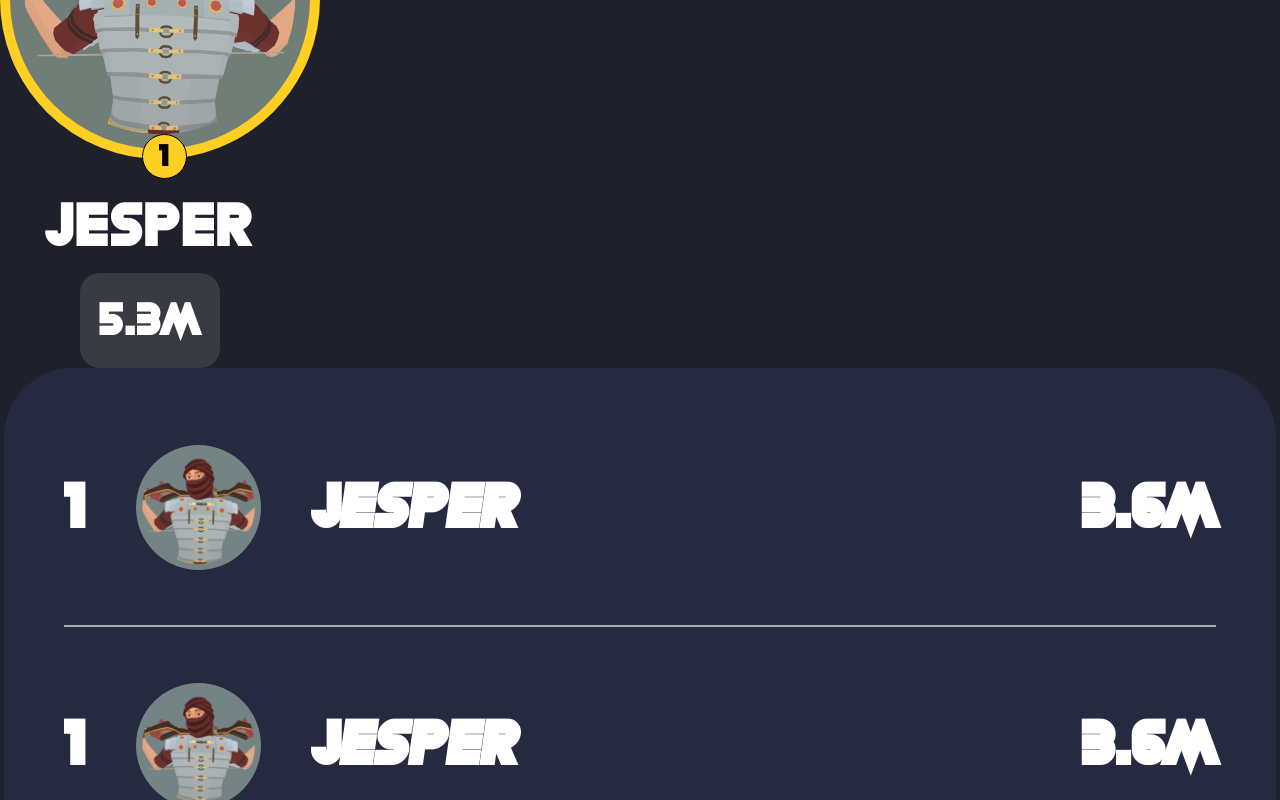
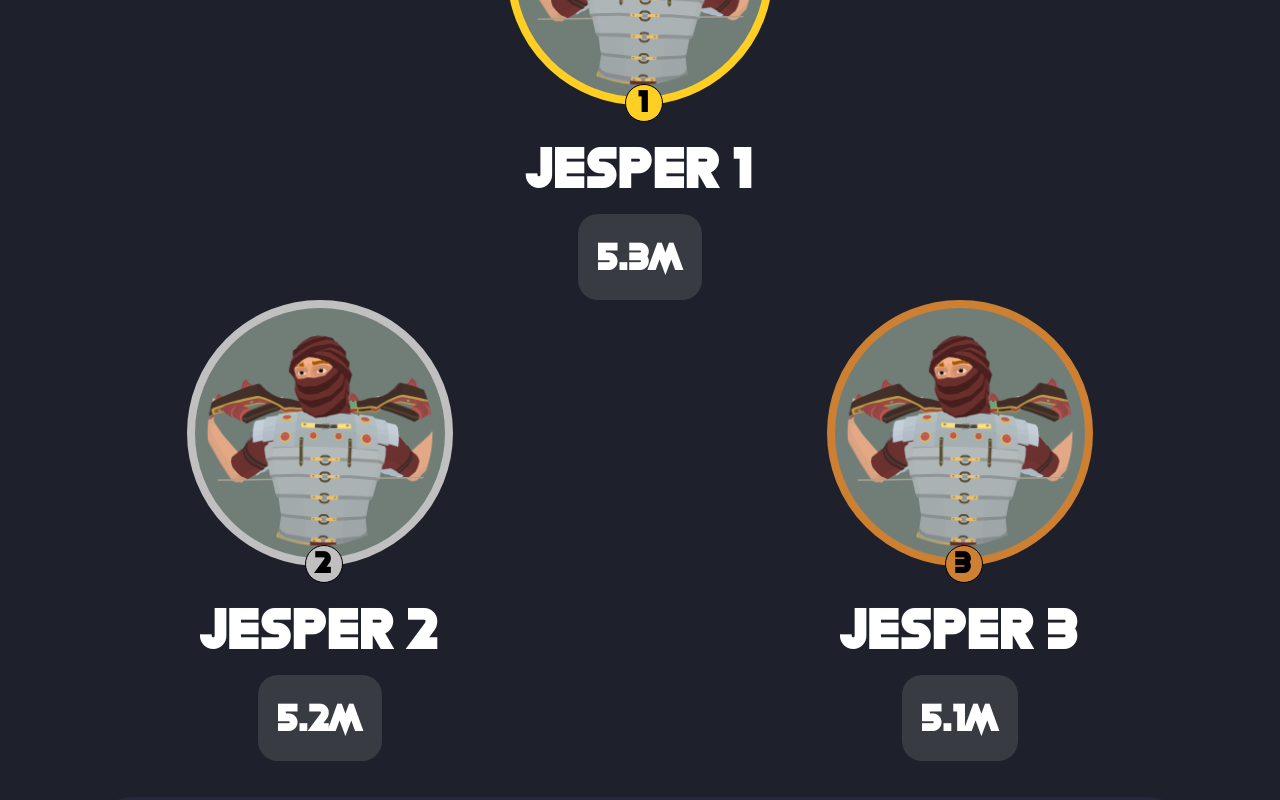
Before and after one commit to Hrushal-Nikhare/N1-Lb, an Astro site in the folder website/: page / in a window 1280 px wide. Shown: the part 1200-2000 px from the top of the page. Built offline with nearby package versions, Linux system fonts and the light colour scheme; Astro itself is replaced by a stand-in of ours.

Commit message:
leaderboard layout finished

```diff
--- a/website/src/components/circle.astro
+++ b/website/src/components/circle.astro
@@ -26,6 +26,7 @@ border_thickness = parseInt(width.split("px")[0]) / 30 + "px";
 			{position}
 		</div>
 	</div>
+
 	<div class="player">
 		{player}
 	</div>
@@ -33,12 +34,11 @@ border_thickness = parseInt(width.split("px")[0]) / 30 + "px";
 		{stat}
 	</div>
 </div>
-
 <style define:vars={{ ring_color, width, border_thickness }}>
 	div.circle {
 		color: white;
-
-		width: var(--width);
+		/* width: var(--width); */
+		width: fit-content;
 	}
 	div.medal {
 		position: relative;
@@ -74,7 +74,7 @@ border_thickness = parseInt(width.split("px")[0]) / 30 + "px";
 	div.player {
 		text-align: center;
 		vertical-align: middle;
-		font-size: 4em;
+		font-size: 3.75em;
 		margin: 10px;
 		margin-top: 30px;
 	}
@@ -82,7 +82,7 @@ border_thickness = parseInt(width.split("px")[0]) / 30 + "px";
 		width: fit-content;
 		margin: auto;
 		text-align: center;
-		font-size: 3rem;
+		font-size: 2.5rem;
 		padding: 20px;
 		background-color: rgba(121, 121, 121, 0.3);
 		border-radius: 20px;
--- a/website/src/components/horizontal.astro
+++ b/website/src/components/horizontal.astro
@@ -27,19 +27,20 @@ var { position, player, stat } = Astro.props;
 	}
 	div.right {
 		position: absolute;
-		right: 5%;
+		right: 0;
 	}
 	div.meh .medal {
 		margin: 0 40px;
 	}
 	div.fancy {
+		position: relative;
 		display: flex;
 		flex-direction: row;
 		align-items: center;
 		width: 100%;
 	}
 	div h1 {
-		font-size: 4rem;
+		font-size: 3rem;
 	}
 	div.medal {
 		margin: 0 50px;
--- a/website/src/components/top.astro
+++ b/website/src/components/top.astro
@@ -18,6 +18,6 @@ import Horizontal from "./horizontal.astro";
 		gap: 38px;
 		border-radius: 69px;
 		background: #252a40;
-		width: 90%;
+		width: 80%;
 	}
 </style>
--- /dev/null
+++ b/website/src/components/top3.astro
@@ -0,0 +1,32 @@
+---
+import Circle from "./circle.astro";
+---
+
+<div class="wrapper">
+	<div class="top">
+		<Circle position="1" width="250px" player="JESPER 1" stat="5.3M" />
+	</div>
+	<div class="remain">
+		<Circle position="2" width="250px" player="JESPER 2" stat="5.2M" />
+		<Circle position="3" width="250px" player="JESPER 3" stat="5.1M" />
+	</div>
+</div>
+<br><br>
+
+<style>
+	.wrapper {
+		/* display: flex; */
+		/* justify-content: space-between; */
+		width: 100%;
+	}
+	div.top {
+		display: flex;
+		justify-content: center;
+	}
+
+	.remain {
+		display: flex;
+        justify-content: space-around;
+        /* margin: 0 10vw; */
+	}
+</style>
--- a/website/src/pages/index.astro
+++ b/website/src/pages/index.astro
@@ -1,5 +1,5 @@
 ---
-import Circle from "../components/circle.astro";
+import Top3 from "../components/top3.astro";
 import Top from "../components/top.astro";
 import "../styles/base.css";
 ---
@@ -13,5 +13,5 @@ import "../styles/base.css";
 </div>
 
 <h1 class="fancy">Most Kills</h1>
-<Circle position="1" width="300px" player="JESPER" stat="5.3M" />
+<Top3 />
 <Top />
```
